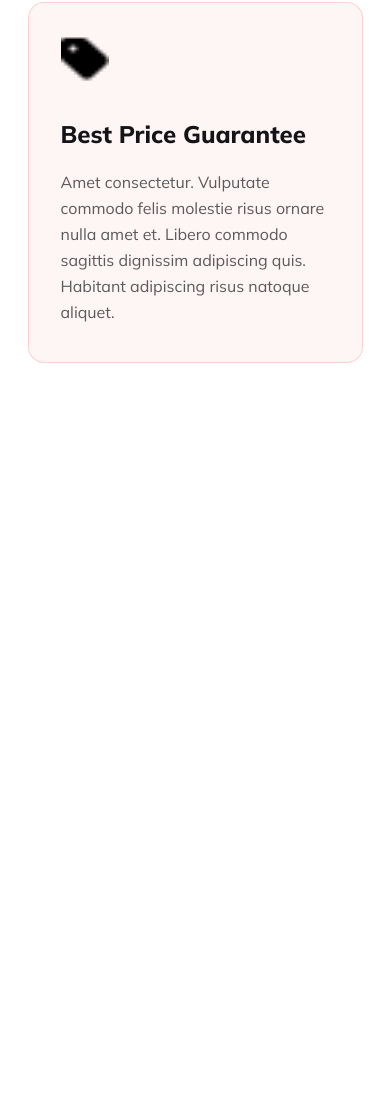
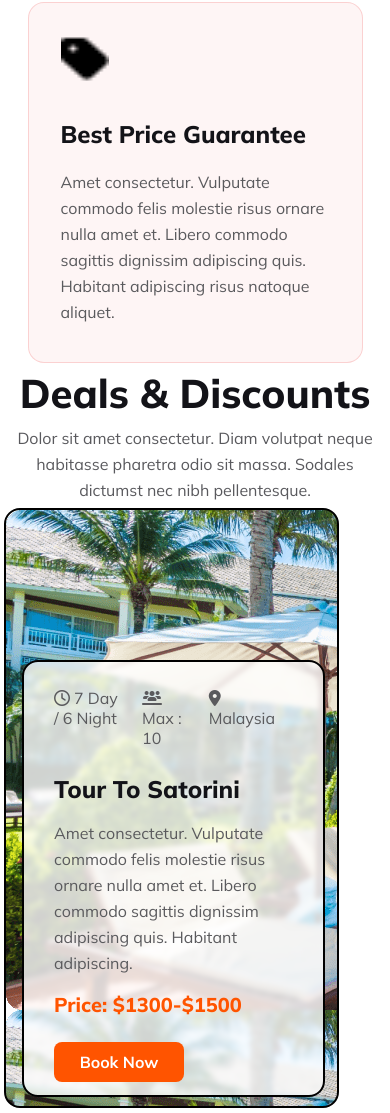
Before and after one commit to mizanurrahman70/B9-2-Easy-Tours, a plain HTML site: page index.html in a window 390 px wide. Shown: the part 4676-5789 px from the top of the page. Before the commit the page ends 5044 px from the top, so only its background shows below. Drawn offline with Linux system fonts and the light colour scheme.

Commit message:
added my last code

```diff
--- a/Css/mob.css
+++ b/Css/mob.css
@@ -140,7 +140,7 @@
     .img-3,
     .img-2 {
         flex-direction: column;
-        gap:  16px;
+        gap: 16px;
     }
 
     .main-img {
@@ -155,7 +155,7 @@
 
     .choose-title {
         max-width: 100%;
-       max-height: 100%;
+        max-height: 100%;
     }
 
     .Choo-little-container {
@@ -189,11 +189,46 @@
         margin: 0 auto;
 
     }
-    .choose-title p{
+
+    .choose-title p {
         width: 271px;
     }
-    .choose-title img{
+
+    .choose-title img {
         width: 48px;
         height: 48px;
     }
+
+    /* .Deals-section */
+    .Deals-section {
+        margin: 5px 4px;
+    }
+
+    .deal-section-1 {
+        width: 335px;
+        height: 600px;
+        object-fit: contain;
+        background-repeat: ;
+        border: 2px solid;
+    }
+
+    .deal-containt {
+        width: 303px;
+        height: 437px;
+        margin: 150px 16px 16px 16px;
+    }
+    .deal-dtl p{
+        width: 254px;
+    }
+    .deal-header{
+        margin-top: 26px;
+    }
+    .deal-header h2{
+        margin-top: 5px;
+        margin-bottom: 3px;
+    }
+    .deal-dtl button{
+        width: 130px;
+        height: 40px;
+    }
 }
--- a/Css/style.css
+++ b/Css/style.css
@@ -287,15 +287,96 @@ nav {
     line-height: 26px;
     margin-left: 32px;
 }
-#choose-2{
+
+#choose-2 {
     border-radius: 16px;
     border: 1px solid rgba(41, 206, 246, 0.20);
     background: rgba(41, 206, 246, 0.05);
 }
-#chose-price{
+
+#chose-price {
     border-radius: 16px;
     border: 1px solid rgba(233, 68, 68, 0.20);
     background: rgba(233, 68, 68, 0.05);
     margin: 0 auto;
     margin-top: 24px;
 }
+
+/* Deals-section start */
+.Deals-section {
+    margin: 100px 300px;
+}
+
+.deal-section-1 {
+    background-image: url("../Images/Group\ 39.png");
+    border-radius: 16px;
+    width: 1170px;
+    height: 500px;
+
+
+}
+
+.deal-containt {
+    width: 579px;
+    height: 380px;
+    align-items: center;
+    border-radius: 16px;
+    border: 2px solid #FFF;
+    background: rgba(255, 255, 255, 0.80);
+    backdrop-filter: blur(2.5px);
+    border: 2px solid;
+
+ position: absolute;
+ margin: 55px 55px 55px 535px;
+
+
+
+}
+
+.deal-header {
+    display: flex;
+    margin: 52px 0 26px 30px;
+
+}
+
+.deal-header {
+    margin-right: 24px;
+}
+.deal-header i{
+    margin-right: 4px;
+
+}
+.deal-header h3{
+    margin-right: 24px;
+    color: #5A5A5D;
+font-size: 16px;
+font-weight: 400;
+}
+.deal-dtl h2 {
+    color: #131318;
+    font-size: 24px;
+    font-weight: 800;
+    margin-bottom: 16px;
+    margin-left: 30px;
+
+}
+
+.deal-dtl p {
+    width: 452px;
+    color: #5A5A5D;
+    font-size: 16px;
+    font-weight: 400;
+    line-height: 26px;
+    margin-left: 30px;
+}
+.deal-dtl h1{
+    color: #FF5400;
+font-size: 20px;
+font-weight: 800;
+margin-left:30px ;
+margin-top: 16px;
+margin-bottom: 25px;
+}
+.deal-dtl button{
+    margin-left: 30px;
+}
--- a/index.html
+++ b/index.html
@@ -163,6 +163,42 @@
         </div>
 
       </section>
+      <!-- Deals section start -->
+      <section class="Deals-section">
+        <div class="Deals-container">
+            <div class="Destination-title">
+                <h1>Deals & Discounts</h1>
+                <p>Dolor sit amet consectetur. Diam volutpat neque habitasse pharetra odio sit massa. Sodales dictumst nec nibh pellentesque.</p>
+            </div>
+            <div class="deal-section-1">
+                <div class="deal-containt">
+                <div class="deal-header">
+                    <h3><i class="fa-regular fa-clock"></i>7 Day / 6 Night</h3>
+                    <h3><i class="fa-solid fa-users-line"></i>Max : 10</h3>
+                    <h3><i class="fa-solid fa-location-dot"></i>Malaysia</h3>
+                </div>
+                <div class="deal-dtl">
+                    <h2>Tour To Satorini</h2>
+                    <p>Amet consectetur. Vulputate commodo felis
+                        molestie risus  ornare nulla amet et. Libero commodo sagittis dignissim adipiscing quis. Habitant adipiscing.</p>
+                    <h1>Price: $1300-$1500</h1>
+                    <button class="prinari-btn">Book Now</button>
+                </div>
+
+            </div>
+        </div>
+
+
+
+
+
+
+
+
+
+
+        </div>
+      </section>
     </main>
     <footer></footer>
   </body>
```
Lines whose indentation alone changed are shown as unchanged.
